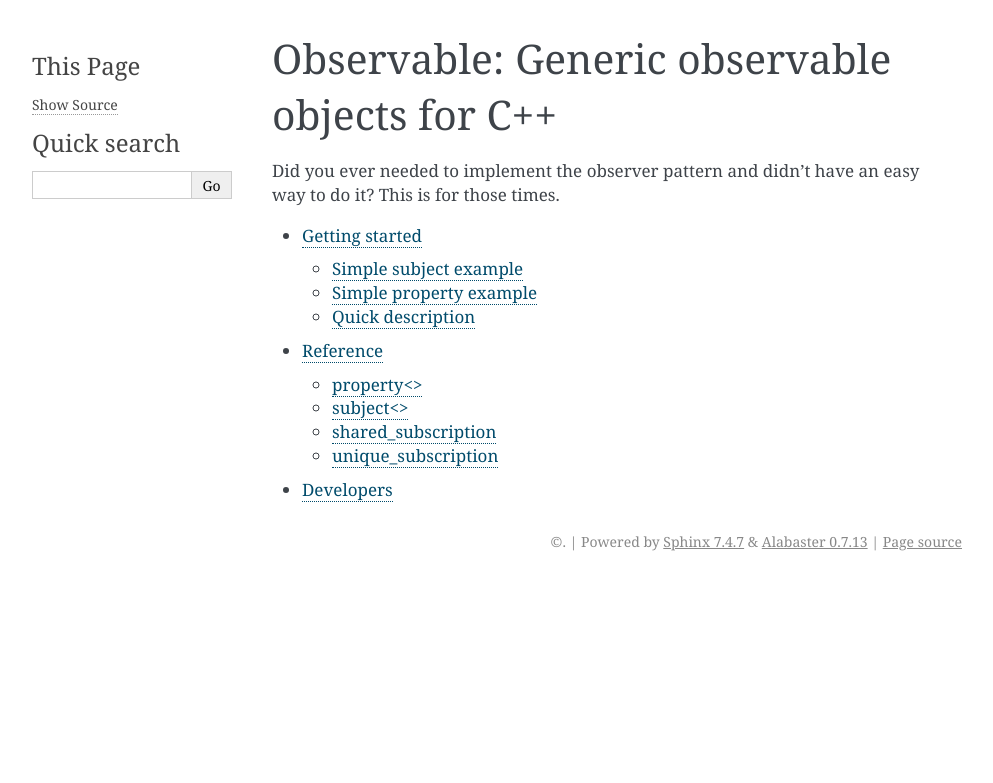
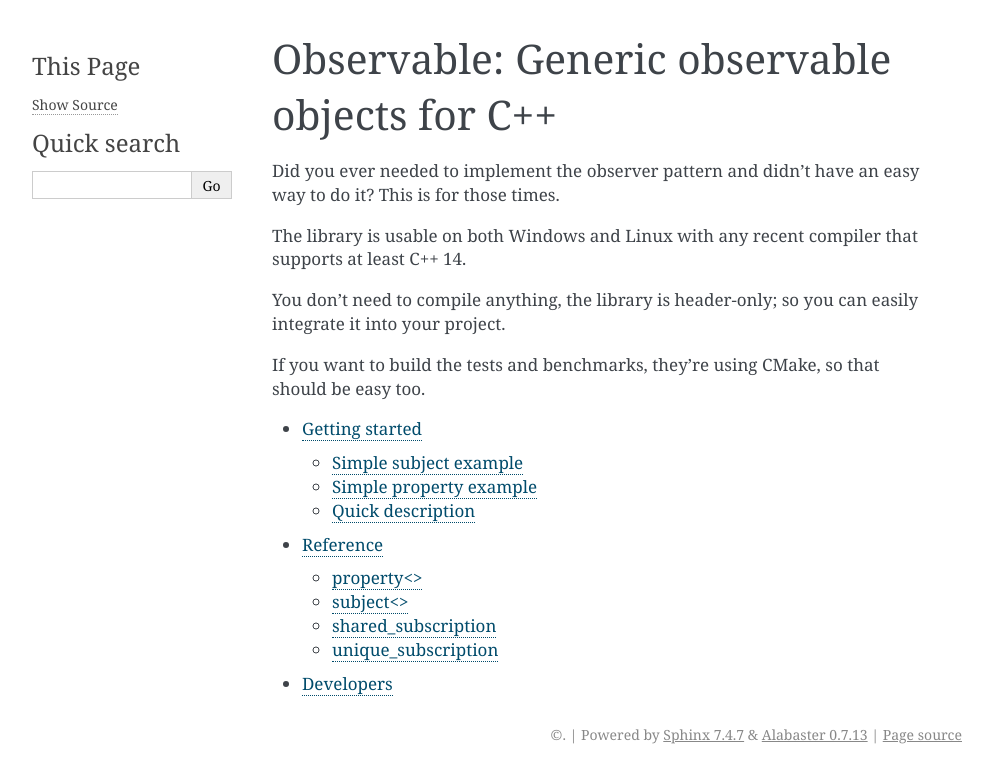
Before and after one commit to ddinu/observable, a Sphinx documentation site: the page built from docs/index.rst, in a window 1280 px wide. Shown: the top 783 px of the page, without its empty margins (148-1141 px from the left). Built offline with Sphinx 7.4.7, drawn with Linux system fonts in a browser that asks for light colours.

Commit message:
Update the documentation index.

```diff
--- a/docs/index.rst
+++ b/docs/index.rst
@@ -3,6 +3,15 @@ Observable: Generic observable objects for C++
 
 Did you ever needed to implement the observer pattern and didn't have an easy
 way to do it? This is for those times.
+
+The library is usable on both Windows and Linux with any recent compiler that
+supports at least C++ 14.
+
+You don't need to compile anything, the library is header-only; so you can
+easily integrate it into your project.
+
+If you want to build the tests and benchmarks, they’re using CMake, so that
+should be easy too.
 
 .. toctree::
     :maxdepth: 2
```
